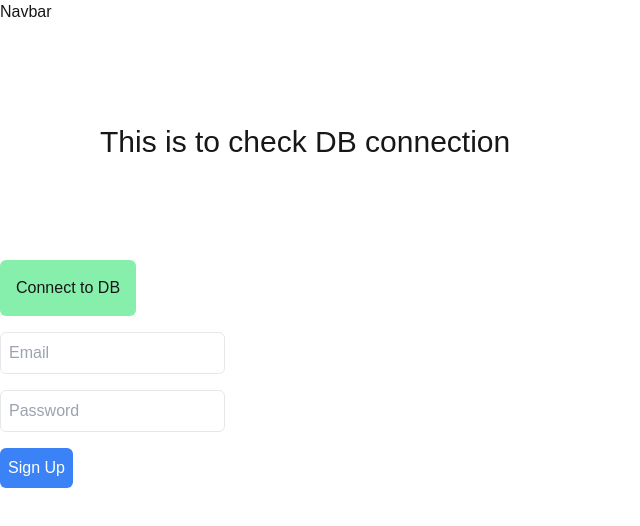
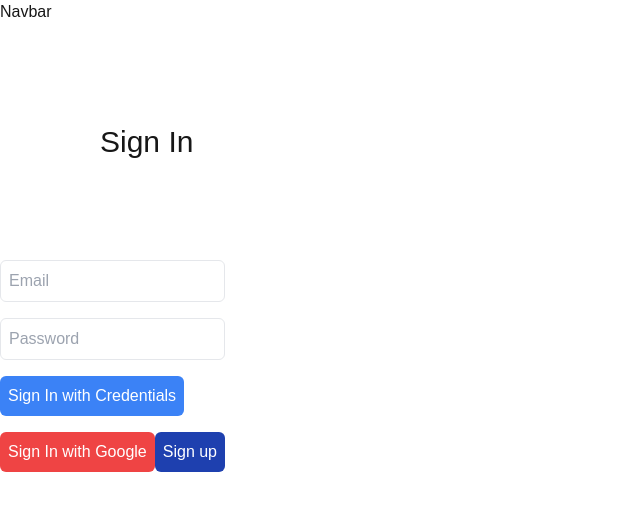
Before and after one commit to shome98/stickercart-nextjs-v1, a Next.js app: page /dbcheck in a window 1280 px wide. Shown: the top 526 px of the page, without its empty margins (0-640 px from the left). Built offline with nearby package versions, Linux system fonts and the light colour scheme; no server answers.

Commit message:
just check few stuffs

```diff
--- a/app/dbcheck/page.tsx
+++ b/app/dbcheck/page.tsx
@@ -1,37 +1,150 @@
+// "use client";
+// import dbConnect from '@/db/dbConnection';
+// import { signIn, signOut } from 'next-auth/react';
+// import { useRouter } from 'next/navigation';
+// //import { registerUser } from '@/server/actions/user/action';
+// import React, { useState } from 'react';
+
+// const Page = () => {
+//   const router = useRouter();
+//     const [formData, setFormData] = useState({ email: '', password: '' });
+//     const [isSign, setSign] = useState(false);
+
+//   const handleClick = async () => {
+//     try {
+//       await dbConnect();
+//       alert('Database connected successfully!');
+//     } catch (error) {
+//       console.error('Error connecting to the database:', error);
+//     }
+//   };
+
+//   const handleSubmit = async (e: React.FormEvent) => {
+//       e.preventDefault();
+//     // const signin = await fetch("api/users/login-user", { method: "POST", headers: { "Content-Type": "application/json", }, body: JSON.stringify(formData) });
+//     // if (signin.status === 200) { console.log("created account"); }
+//     //   if (signin.status === 201) { setSign(true); }
+//       //const signup = await registerUser(formData);
+//     //console.log(signup);
+//     //const signAuth = await signIn("credentials", { formData, redirect: false });
+//     const signAuth = await signIn("google");
+//     router.replace("/home");
+//     console.log(signAuth);
+//     if (signAuth?.ok) setSign(true);
+//     if (signAuth?.error) {
+//       console.log(signAuth.error);
+//     }
+//   };
+
+//   return (
+//     <>
+//       <h1 className="text-3xl p-9 m-16">This is to check DB connection</h1>
+//       <button onClick={handleClick} className="p-4 rounded-md bg-green-300">
+//         Connect to DB
+//       </button>
+//       <form onSubmit={handleSubmit}>
+//         <input
+//           type="text"
+//           placeholder="Email"
+//           value={formData.email}
+//           onChange={(e) => setFormData({ ...formData, email: e.target.value })}
+//           className="block my-4 p-2 border rounded-md text-black"
+//         />
+//         <input
+//           type="password"
+//           placeholder="Password"
+//           value={formData.password}
+//           onChange={(e) => setFormData({ ...formData, password: e.target.value })}
+//           className="block my-4 p-2 border rounded-md text-black"
+//         />
+//         <button type="submit" className="p-2 bg-blue-500 text-white rounded-md">
+//           Sign Up
+//         </button>
+//           </form>
+//       {isSign && <><h1 className='text-5xl p-5 rounded bg-slate-200 text-black'>signed in guys</h1>
+//         <button onClick={()=>signOut()} className='text-4xl bg-red-500 text-black'>sign out</button>
+//       </>}
+//       <button onClick={() => signOut()} className='text-4xl bg-red-500 text-black'>sign out</button>
+
+//     </>
+//   );
+// };
+
+// export default Page;
+
 "use client";
-import dbConnect from '@/db/dbConnection';
-//import { registerUser } from '@/server/actions/user/action';
-import React, { useState } from 'react';
+import { signIn, signOut, useSession } from "next-auth/react";
+import { useRouter } from "next/navigation";
+import React, { useState, useEffect } from "react";
 
 const Page = () => {
-    const [formData, setFormData] = useState({ email: '', password: '' });
-    const [isSign, setSign] = useState(false);
+  const { data: session, status } = useSession(); // Track session
+  const router = useRouter();
+  const [formData, setFormData] = useState({ email: "", password: "" });
 
-  const handleClick = async () => {
-    try {
-      await dbConnect();
-      alert('Database connected successfully!');
-    } catch (error) {
-      console.error('Error connecting to the database:', error);
+  useEffect(() => {
+    if (status === "authenticated") {
+      // If session is authenticated, redirect to home
+      router.push("/");
+    }
+  }, [status]);
+
+  const handleGoogleSignIn = async () => {
+    const signAuth = await signIn("google", { redirect: false });
+
+    if (signAuth?.ok) {
+      router.push("/"); // Redirect to the home page
+    } else if (signAuth?.error) {
+      console.error(signAuth.error);
     }
   };
 
-  const handleSubmit = async (e: React.FormEvent) => {
-      e.preventDefault();
-    const signin = await fetch("api/users/login-user", { method: "POST", headers: { "Content-Type": "application/json", }, body: JSON.stringify(formData) });
-    if (signin.status === 200) { console.log("created account"); }
-      if (signin.status === 201) { setSign(true); }
-      //const signup = await registerUser(formData);
-      //console.log(signup);
+  const handleSignUp = async (e: React.FormEvent) => {
+    e.preventDefault();
+    const register = await fetch("api/users/register-user", { method: "POST", headers: { "Content-Type": "application/json", }, body: JSON.stringify(formData) });
+    if (register.ok) { console.log("user is successfully registered- ", register.json()); }
+
+  }
+  const handleCredentialsSignIn = async (e: React.FormEvent) => {
+    e.preventDefault();
+
+    const signAuth = await signIn("credentials", {
+      email: formData.email,
+      password: formData.password,
+      redirect: false,
+    });
+
+    if (signAuth?.ok) {
+      router.push("/"); // Redirect to home page
+    } else if (signAuth?.error) {
+      console.error(signAuth.error);
+    }
   };
+
+  if (status === "loading") {
+    return <p>Loading...</p>; // Display a loading state while session is being checked
+  }
+
+  if (status === "authenticated") {
+    return (
+      <>
+        <h1 className="text-5xl p-5 rounded bg-slate-200 text-black">
+          Welcome, {session.user?.email || "User"}!
+        </h1>
+        <button
+          onClick={() => signOut()}
+          className="text-4xl bg-red-500 text-black"
+        >
+          Sign Out
+        </button>
+      </>
+    );
+  }
 
   return (
     <>
-      <h1 className="text-3xl p-9 m-16">This is to check DB connection</h1>
-      <button onClick={handleClick} className="p-4 rounded-md bg-green-300">
-        Connect to DB
-      </button>
-      <form onSubmit={handleSubmit}>
+      <h1 className="text-3xl p-9 m-16">Sign In</h1>
+      <form onSubmit={handleCredentialsSignIn}>
         <input
           type="text"
           placeholder="Email"
@@ -43,14 +156,27 @@ const Page = () => {
           type="password"
           placeholder="Password"
           value={formData.password}
-          onChange={(e) => setFormData({ ...formData, password: e.target.value })}
+          onChange={(e) =>
+            setFormData({ ...formData, password: e.target.value })
+          }
           className="block my-4 p-2 border rounded-md text-black"
         />
         <button type="submit" className="p-2 bg-blue-500 text-white rounded-md">
-          Sign Up
+          Sign In with Credentials
         </button>
-          </form>
-          {isSign&&<h1 className='text-5xl p-5 rounded bg-slate-200 text-black'>signed in guys</h1>}
+      </form>
+      <button
+        onClick={handleGoogleSignIn}
+        className="mt-4 p-2 bg-red-500 text-white rounded-md"
+      >
+        Sign In with Google
+      </button>
+      <button
+        onClick={handleSignUp}
+        className="mt-4 p-2 bg-blue-800 text-white rounded-md"
+      >
+       Sign up
+      </button>
     </>
   );
 };
--- /dev/null
+++ b/app/home/page.tsx
@@ -0,0 +1,20 @@
+"use client"
+import { signOut, useSession } from "next-auth/react";
+import { NextRequest } from "next/server";
+
+const Home = () => {
+  const data = useSession();
+  console.log("data is there", data);
+
+    //console.log(token);
+
+    return <><h1>This is home page</h1>
+        {data.status==="authenticated"&&<button
+        onClick={() => { signOut(); }}
+          className="text-4xl bg-red-500 text-black"
+        >
+          Sign Out
+        </button>}
+    </>
+}
+export default Home;
--- a/app/layout.tsx
+++ b/app/layout.tsx
@@ -2,6 +2,7 @@ import type { Metadata } from "next";
 import "./globals.css";
 import Navbar from "@/components/Navbar";
 import { montserrat } from "./ui/fonts";
+import { SessionProvider } from "next-auth/react";
 
 
 export const metadata: Metadata = {
@@ -19,8 +20,10 @@ export default function RootLayout({
       <body
         className={`${montserrat.className}antialiased`}
       >
+        <SessionProvider>
         <Navbar/>
-        {children}
+          {children}
+          </SessionProvider>
       </body>
     </html>
   );
```
